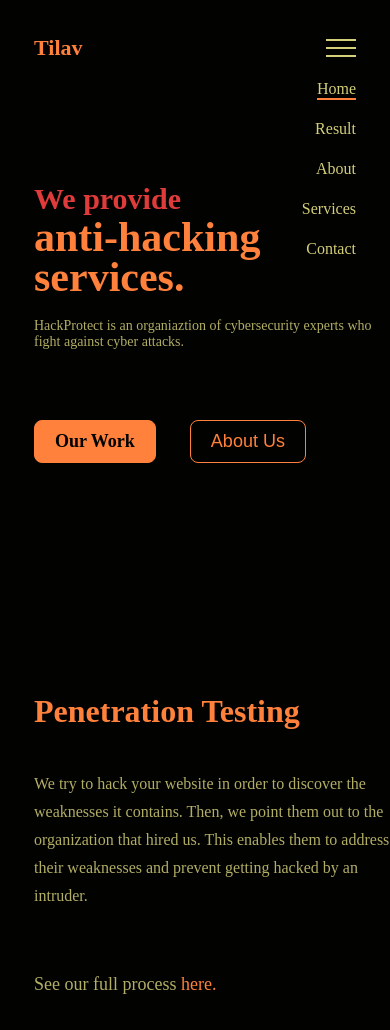
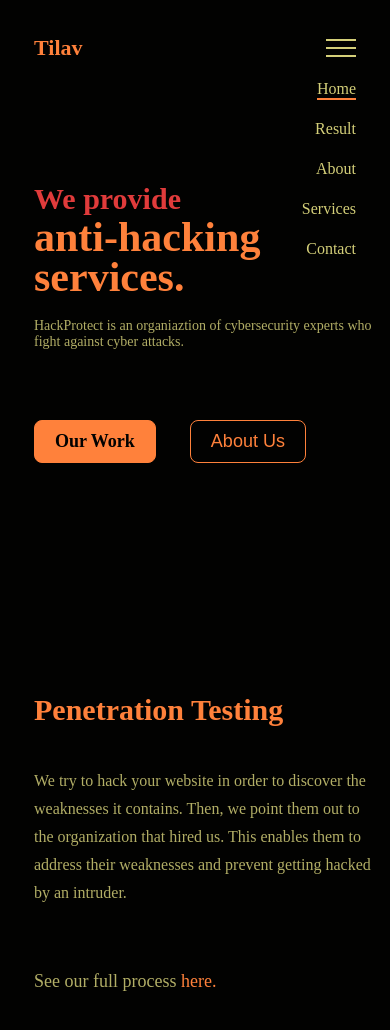
Before and after one commit to Tilav777/Tilav777.github.io, a plain HTML site: page index.html in a window 390 px wide. Drawn offline with Linux system fonts and the light colour scheme; a web font is replaced by a local one.

Commit message:
content risponsive

```diff
--- a/scss/_main-content.scss
+++ b/scss/_main-content.scss
@@ -206,11 +206,11 @@
         margin-bottom: 70px;
     }
     .hack-tester__head {
-        font-size: 36px;
+        font-size: 32px;
     }
     .hack-tester__text:nth-child(2) {
         font-size: 16px;
-        width: 380px;
+        width: 360px;
         margin-bottom: 60px;
     }
 }
@@ -230,11 +230,11 @@
         margin-bottom: 80px;
     }
     .hack-tester__head {
-        font-size: 32px;
+        font-size: 30px;
     }
     .hack-tester__text:nth-child(2) {
         font-size: 16px;
-        width: 360px;
+        width: 340px;
         margin-bottom: 60px;
     }
 }
```
Also changed, not shown: css/main.css.
